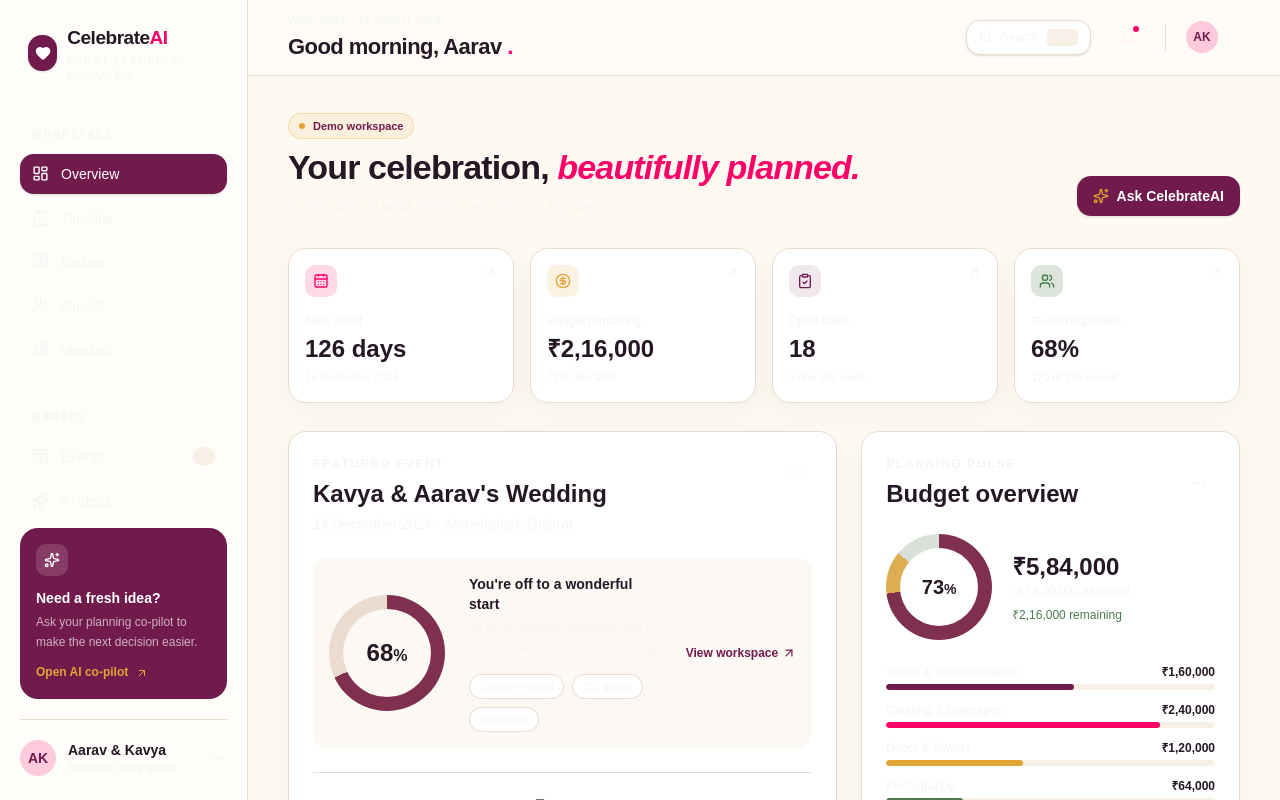
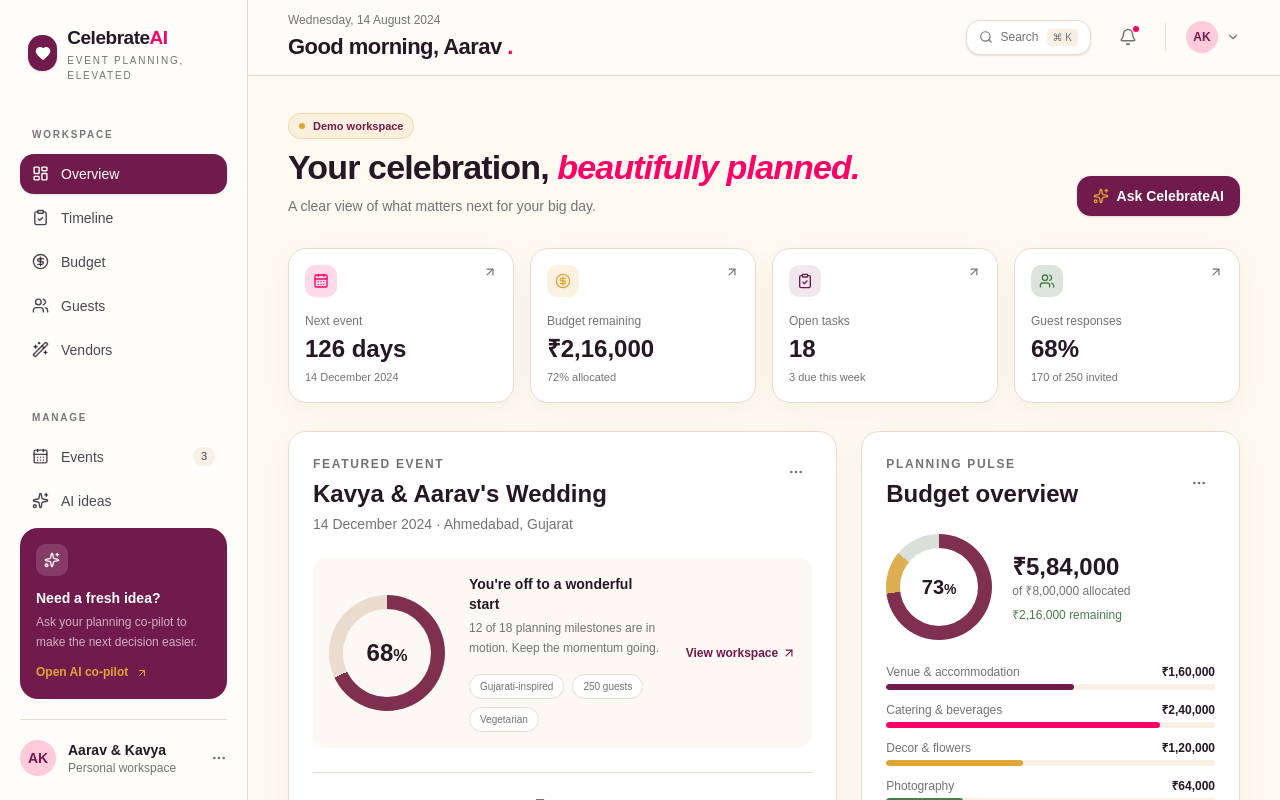
Before and after one commit to 1179irfatkhan-web/celebrateai-event-planner, a Next.js app: page / in a window 1280 px wide. Shown: the top 800 px of the page. Built offline with nearby package versions, Linux system fonts and the light colour scheme.

Commit message:
Fix sidebar navigation contrast
V0-Chat-Id: eOpx7tSXdj5

```diff
--- a/app/globals.css
+++ b/app/globals.css
@@ -33,7 +33,7 @@
   --color-accent-foreground: var(--accent-foreground);
   --color-accent: var(--accent);
   --color-muted-foreground: var(--muted-foreground);
-  --color-muted: var(--muted);
+  --color-muted: var(--muted-foreground);
   --color-secondary-foreground: var(--secondary-foreground);
   --color-secondary: var(--secondary);
   --color-primary-foreground: var(--primary-foreground);
--- a/app/page.tsx
+++ b/app/page.tsx
@@ -63,14 +63,14 @@ export default function Page() {
           <button className="rounded-lg p-2 text-muted hover:bg-soft lg:hidden" aria-label="Close menu" onClick={() => setIsMenuOpen(false)}><X className="size-4" /></button>
         </div>
         <div className="mt-11 flex flex-1 flex-col">
-          <p className="px-3 text-[10px] font-semibold uppercase tracking-[0.18em] text-muted">Workspace</p>
+          <p className="px-3 text-[10px] font-semibold uppercase tracking-[0.18em] text-ink/60">Workspace</p>
           <nav className="mt-3 flex flex-col gap-1" aria-label="Workspace navigation">
-            {navItems.map(({ label, icon: Icon }) => <button key={label} onClick={() => { setActiveNav(label); setIsMenuOpen(false) }} className={`flex items-center gap-3 rounded-xl px-3 py-2.5 text-left text-sm font-medium transition ${activeNav === label ? 'bg-plum text-white shadow-sm' : 'text-muted hover:bg-soft hover:text-ink'}`}><Icon className="size-[17px]" />{label}</button>)}
+            {navItems.map(({ label, icon: Icon }) => <button key={label} onClick={() => { setActiveNav(label); setIsMenuOpen(false) }} className={`flex items-center gap-3 rounded-xl px-3 py-2.5 text-left text-sm font-medium transition focus-visible:outline-none focus-visible:ring-2 focus-visible:ring-plum/40 ${activeNav === label ? 'bg-plum text-white shadow-sm' : 'text-ink/80 hover:bg-soft hover:text-ink'}`}><Icon className="size-[17px]" />{label}</button>)}
           </nav>
-          <p className="mt-10 px-3 text-[10px] font-semibold uppercase tracking-[0.18em] text-muted">Manage</p>
+          <p className="mt-10 px-3 text-[10px] font-semibold uppercase tracking-[0.18em] text-ink/60">Manage</p>
           <nav className="mt-3 flex flex-col gap-1">
-            <button className="flex items-center gap-3 rounded-xl px-3 py-2.5 text-left text-sm font-medium text-muted hover:bg-soft hover:text-ink"><CalendarDays className="size-[17px]" />Events <span className="ml-auto rounded-full bg-soft px-2 py-0.5 text-[11px]">3</span></button>
-            <button className="flex items-center gap-3 rounded-xl px-3 py-2.5 text-left text-sm font-medium text-muted hover:bg-soft hover:text-ink"><Sparkles className="size-[17px]" />AI ideas</button>
+            <button className="flex items-center gap-3 rounded-xl px-3 py-2.5 text-left text-sm font-medium text-ink/80 transition hover:bg-soft hover:text-ink focus-visible:outline-none focus-visible:ring-2 focus-visible:ring-plum/40"><CalendarDays className="size-[17px]" />Events <span className="ml-auto rounded-full bg-soft px-2 py-0.5 text-[11px]">3</span></button>
+            <button className="flex items-center gap-3 rounded-xl px-3 py-2.5 text-left text-sm font-medium text-ink/80 transition hover:bg-soft hover:text-ink focus-visible:outline-none focus-visible:ring-2 focus-visible:ring-plum/40"><Sparkles className="size-[17px]" />AI ideas</button>
           </nav>
         </div>
         <div className="rounded-2xl bg-plum px-4 py-4 text-white">
```
